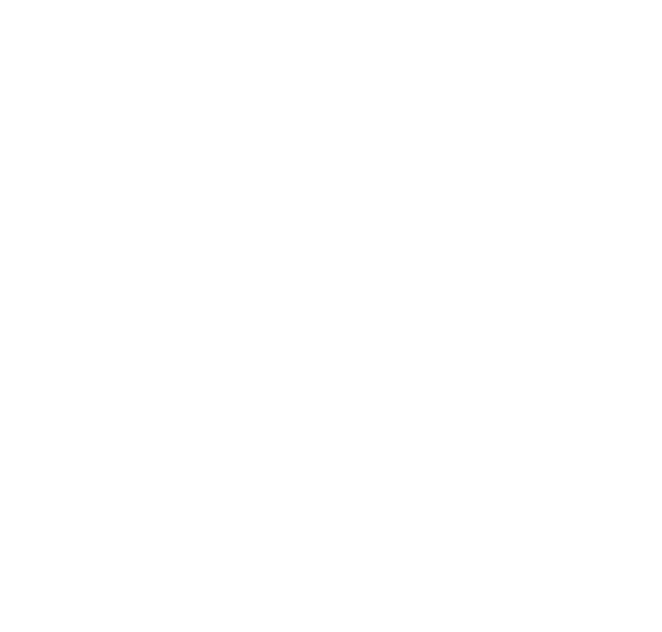
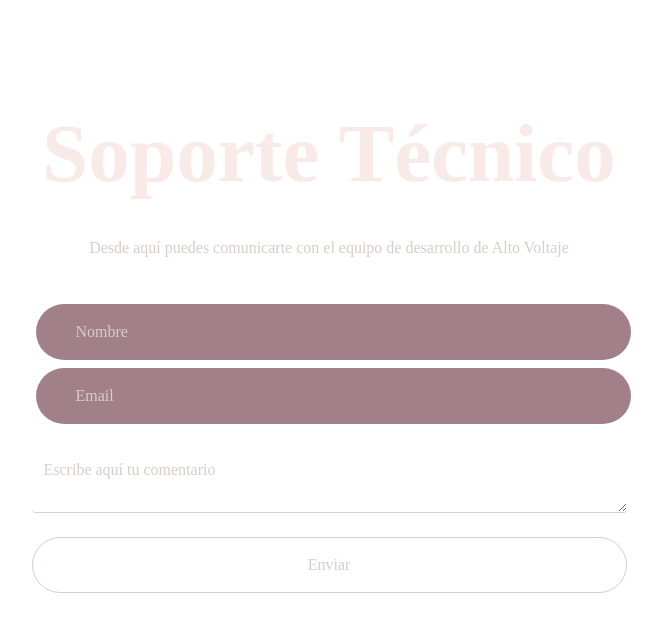
Before and after one commit to CatalinaRpoS/equipo6_dem_ppi2020, a React (Create React App) app in the folder frontend-ppi/: page /soporte-tecnico-1 in a window 1280 px wide. Shown: the top 632 px of the page, without its empty margins (311-973 px from the left). Built offline with nearby package versions, Linux system fonts and the light colour scheme.

Commit message:
Avance Front-End

```diff
--- a/frontend-ppi/package.json
+++ b/frontend-ppi/package.json
@@ -1,5 +1,5 @@
 {
-  "name": "frontend-ppi",
+  "name": "alto-voltaje",
   "version": "0.1.0",
   "private": true,
   "dependencies": {
@@ -32,5 +32,7 @@
       "last 1 firefox version",
       "last 1 safari version"
     ]
-  }
+  },
+  "keywords": [],
+  "description": ""
 }
--- /dev/null
+++ b/frontend-ppi/src/components/campo_soporte1.js
@@ -0,0 +1,55 @@
+import React from "react";
+import "../styles/styles.css";
+
+class CampoSoporte1 extends React.Component {
+  render() {
+    return (
+      <div className="container-fluid">
+        <form>
+          <div className="row">
+            <div className="col-md-3 col-sm-3 col-lg-3"></div>
+            <div className="col-md-6 col-sm-6 col-lg-6">
+              <input
+                type="email"
+                className="form-control"
+                id="iniciar"
+                placeholder={this.props.input1}
+              />
+            </div>
+            <div className="col-md-3 col-sm-3 col-lg-3"></div>
+          </div>
+          <div className="row">
+            <div className="col-md-3 col-sm-3 col-lg-3"></div>
+            <div className="col-md-6 col-sm-6 col-lg-6">
+              <input
+                type="email"
+                className="form-control"
+                id="iniciar"
+                placeholder={this.props.input2}
+              />
+            </div>
+            <div className="col-md-3 col-sm-3 col-lg-3"></div>
+            <br />
+          </div>
+          <br />
+          <div className="row">
+            <div className="col-md-3 col-sm-3 col-lg-3"></div>
+            <div className="col-md-6 col-sm-6 col-lg-6">
+            <textarea class="form-control" id="textarea_1" rows="2" placeholder="Escribe aquí tu comentario"></textarea>
+            </div>
+            <div className="col-md-3 col-sm-3 col-lg-3"></div>
+          </div>
+          <br/>
+          <div className="row">
+            <div className="col-md-3 col-sm-3 col-lg-3"></div>
+          <div className="col-md-6 col-sm-6 col-lg-6">
+          <button type="submit" className="btn w-100" id="button_2"><span className="button_3">Enviar</span></button>
+            </div>
+            </div>
+          <br/>
+        </form>
+      </div>
+    );
+  }
+}
+export default CampoSoporte1;
--- a/frontend-ppi/src/components/datos_inicio.js
+++ b/frontend-ppi/src/components/datos_inicio.js
@@ -31,14 +31,15 @@
                 <div className="row">
                     <div className="col-md-3 col-sm-3 col-lg-3"></div>
                     <div className="col-md-6 col-sm-6 col-lg-6">
-                    <button type="submit" className="btn w-100 " id="button_2"><a className="texto_1" href="/">{this.props.button}</a></button>
+                    <button type="submit" className="btn w-100 " id="button_2"><a className="texto_1" href="/inicio">{this.props.button}</a></button>
                     </div>
                     <div className="col-md-3 col-sm-3 col-lg-3"></div>
                 </div>
                 </form>
                 <br/>
                 <div className="row">
-                    <div className="col text-center"><a className="texto_1" href="/">{this.props.question2}</a></div>
+                    <div className="col text-center"><a className="texto_1" href="/soporte-tecnico-1">{this.props.question2}</a></div>
+
                 </div>
             </div>
         );
--- a/frontend-ppi/src/components/inicio_sesion.js
+++ b/frontend-ppi/src/components/inicio_sesion.js
@@ -30,7 +30,7 @@
                 <div className="row">
                     <div className="col-md-3 col-sm-3 col-lg-3"></div>
                     <div className="col-md-6 col-sm-6 col-lg-6">
-                    <button type="submit" className="btn w-100 " id="button_1"><a className="texto_1" href="/">Inicia sesión</a></button>
+                    <button type="submit" className="btn w-100 " id="button_1"><a className="texto_1" href="/inicio">Inicia sesión</a></button>
                     </div>
                     <div className="col-md-3 col-sm-3 col-lg-3"></div>
                 </div>
--- a/frontend-ppi/src/components/registro.js
+++ b/frontend-ppi/src/components/registro.js
@@ -47,6 +47,7 @@
                     <div className="col-md-3 col-sm-3 col-lg-3"></div>
                     <div className="col-md-6 col-sm-6 col-lg-6">
                     <button type="submit" className="btn w-100 " id="button_2"><a className="texto_1" href="/iniciar-sesion">Crear Cuenta</a></button>
+
                     </div>
                     <div className="col-md-3 col-sm-3 col-lg-3"></div>
                 </div>
--- /dev/null
+++ b/frontend-ppi/src/pages/Inicio.js
@@ -0,0 +1,13 @@
+import React from 'react';
+
+class Inicio extends React.Component{
+render(){
+  return(
+    <div>
+
+    </div>
+  );
+}
+}
+
+export default Inicio;
--- /dev/null
+++ b/frontend-ppi/src/pages/SoporteTecnico1.js
@@ -0,0 +1,26 @@
+import React from 'react';
+import Foto2 from '../images/wallpaper-2.png';
+import Titulo2 from '../components/titulo_2';
+import CampoSoporte1 from '../components/campo_soporte1';
+class SoporteTecnico1 extends React.Component{
+  render(){
+    return(
+      <div className="container-fluid" id="pantalla_2" style={{ backgroundImage: `url(${Foto2})` }}>
+        <Titulo2 titulo="Soporte Técnico"/>
+        <br/>
+        <div className="row">
+        <div className="col">
+        <p className="texto_1 text-center">Desde aquí puedes comunicarte con el equipo de desarrollo de Alto Voltaje</p>
+        </div>
+        </div>
+        <br/>
+        <CampoSoporte1 input1="Nombre" input2="Email"/>
+        <a href="/iniciar-sesion"><svg width="4em" height="4em" viewBox="0 0 16 16" className="bi bi-arrow-left text-white" fill="currentColor" xmlns="http://www.w3.org/2000/svg">
+       <path fill-rule="evenodd" d="M15 8a.5.5 0 0 0-.5-.5H2.707l3.147-3.146a.5.5 0 1 0-.708-.708l-4 4a.5.5 0 0 0 0 .708l4 4a.5.5 0 0 0 .708-.708L2.707 8.5H14.5A.5.5 0 0 0 15 8z"/>
+       </svg></a>
+       </div>
+    );
+  }
+}
+
+export default SoporteTecnico1;
--- a/frontend-ppi/src/routers/App.js
+++ b/frontend-ppi/src/routers/App.js
@@ -6,6 +6,8 @@
 import OlvidasteContraseña from '../pages/OlvidasteContraseña';
 import ConfiguraContraseña from '../pages/ConfiguraCont';
 import ContinuarSinCuenta from '../pages/ContinuarSinCuenta';
+import SoporteTecnico1 from '../pages/SoporteTecnico1';
+import Inicio from '../pages/Inicio';
 
 function App() {
   return (
@@ -17,6 +19,8 @@
       <Route exact path="/olvidaste-contraseña" component={OlvidasteContraseña}/>
       <Route exact path="/configura-contraseña" component={ConfiguraContraseña}/>
       <Route exact path="/continuar-sin-cuenta" component={ContinuarSinCuenta}/>
+     <Route exact path="/soporte-tecnico-1" component={SoporteTecnico1}/>
+     <Route exact path="/inicio" component={Inicio}/>
     </Switch>
     </BrowserRouter>
   );
--- a/frontend-ppi/src/server/data_1.json
+++ b/frontend-ppi/src/server/data_1.json
@@ -10,5 +10,9 @@
   {
     "id": 3,
    "texto": "¡Aprovecha la luz natural! No cierres las cortinas antes del anochecer."
+  },
+  {
+    "id": 4,
+   "texto": "No dejes ningún bombillo encendido en tu casa si vas a salir."
   }
 ]
--- a/frontend-ppi/src/styles/styles.css
+++ b/frontend-ppi/src/styles/styles.css
@@ -135,3 +135,40 @@
 .card-text{
   font-family: Montserrat;
 }
+
+#textarea_1{
+  background-color: transparent;
+  border-top: 1px #d7cdc9;
+  border-left: 1px #d7cdc9;
+  border-right: 1px #d7cdc9;
+}
+
+#textarea_1::placeholder, #textarea_1{
+  color: #d7cdc9;
+  font-family: Montserrat;
+}
+
+.button_3{
+  font-family: Montserrat;
+  color:  #d7cdc9;
+}
+.button_3{
+  font-family: Montserrat;
+  color:  #d7cdc9;
+}
+.button_3{
+  font-family: Montserrat;
+  color:  #d7cdc9;
+}
+.button_3{
+  font-family: Montserrat;
+  color:  #d7cdc9;
+}
+.button_3{
+  font-family: Montserrat;
+  color:  #d7cdc9;
+}
+.button_3{
+  font-family: Montserrat;
+  color:  #d7cdc9;
+}
```
